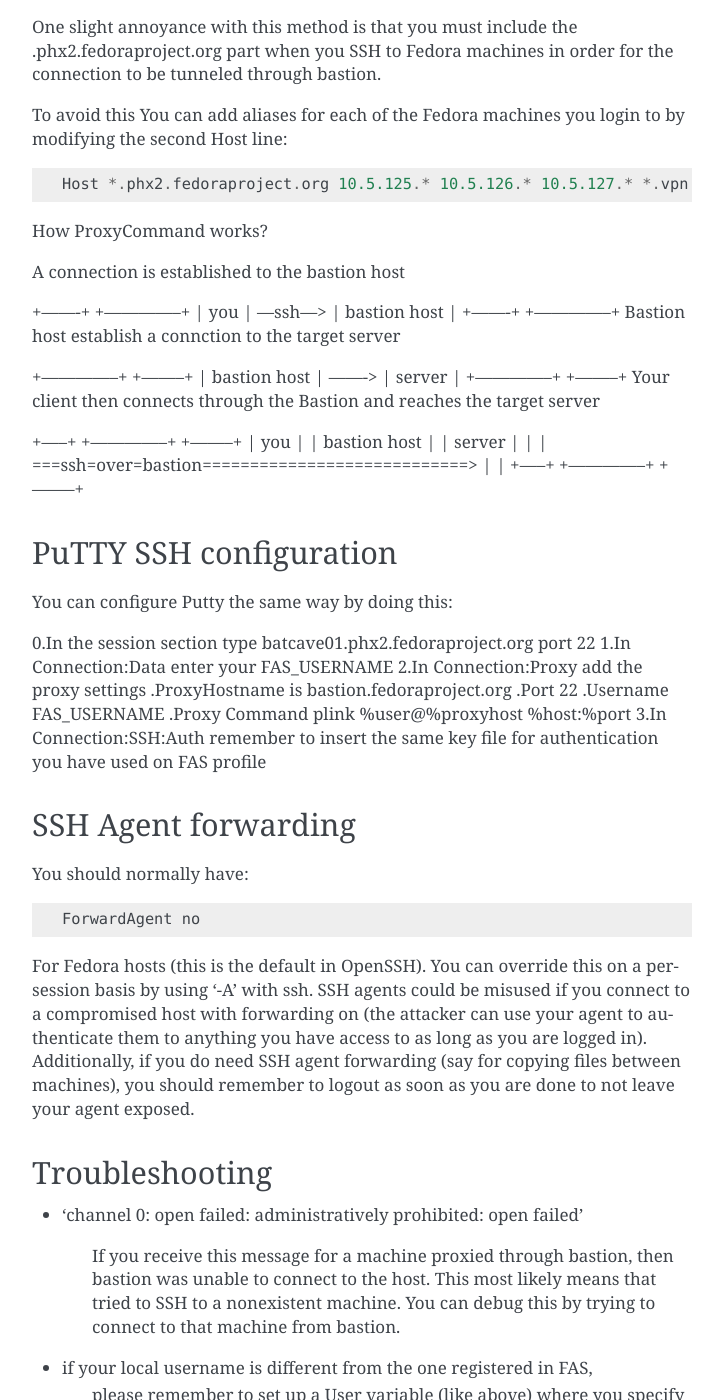
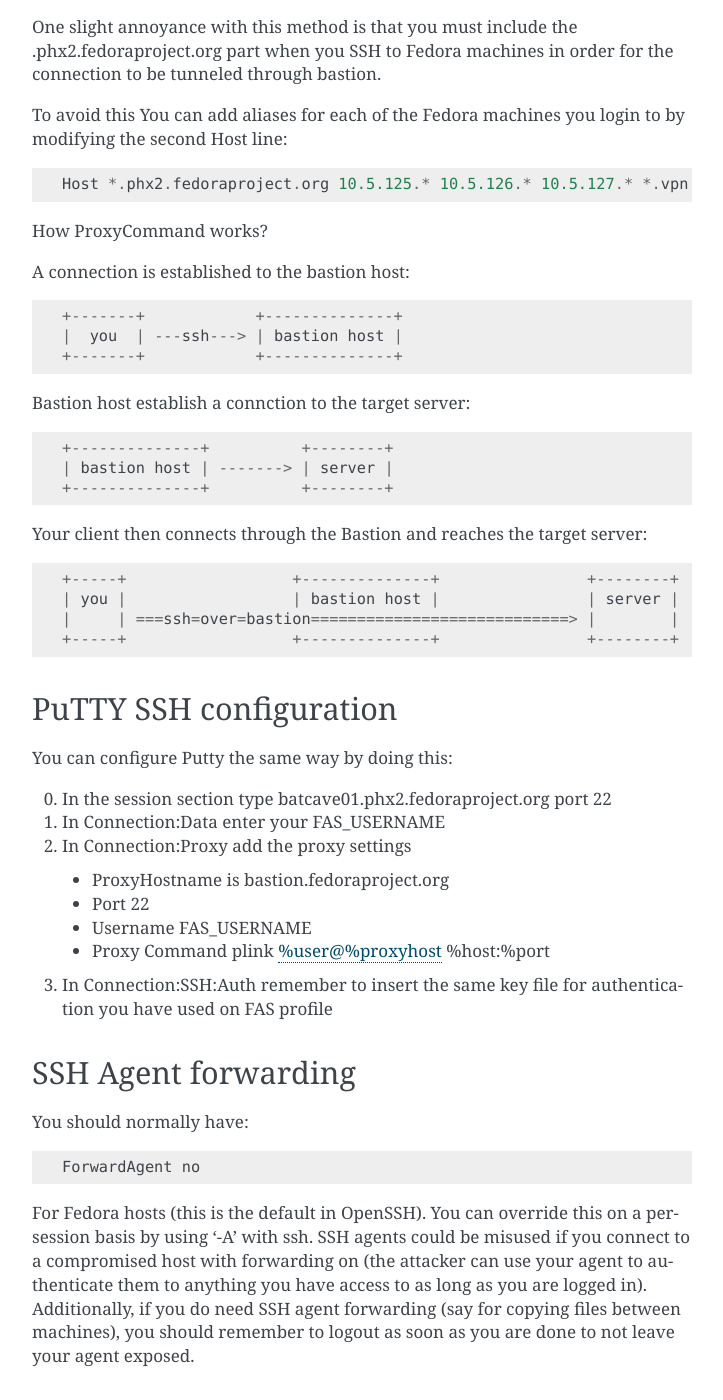
Before and after one commit to FrostyX/infra-docs, a Sphinx documentation site: the page built from docs/sysadmin-guide/sops/sshaccess.rst, in a window 1280 px wide and 1400 px high, scrolled down 1454 px. Shown: the whole window, without its empty margins (388-1111 px from the left). Built offline with Sphinx 7.4.7, drawn with Linux system fonts in a browser that asks for light colours.

Commit message:
This commit fix the formatting of the ssh access
Signed-off-by: Clement Verna <cverna@tutanota.com>

```diff
--- a/docs/sysadmin-guide/sops/sshaccess.rst
+++ b/docs/sysadmin-guide/sops/sshaccess.rst
@@ -75,36 +75,40 @@
 
 How ProxyCommand works?
 
-A connection is established to the bastion host
+A connection is established to the bastion host::
 
-+-------+            +--------------+
-|  you  | ---ssh---> | bastion host |
-+-------+            +--------------+
-Bastion host establish a connction to the target server
+  +-------+            +--------------+
+  |  you  | ---ssh---> | bastion host |
+  +-------+            +--------------+
 
-+--------------+          +--------+
-| bastion host | -------> | server |
-+--------------+          +--------+
-Your client then connects through the Bastion and reaches the target server
+Bastion host establish a connction to the target server::
 
-+-----+                  +--------------+                +--------+
-| you |                  | bastion host |                | server |
-|     | ===ssh=over=bastion============================> |        |
-+-----+                  +--------------+                +--------+
+  +--------------+          +--------+
+  | bastion host | -------> | server |
+  +--------------+          +--------+
+
+Your client then connects through the Bastion and reaches the target server::
+
+  +-----+                  +--------------+                +--------+
+  | you |                  | bastion host |                | server |
+  |     | ===ssh=over=bastion============================> |        |
+  +-----+                  +--------------+                +--------+
 
 PuTTY SSH configuration
 =======================
 
 You can configure Putty the same way by doing this:
 
-0.In the session section type batcave01.phx2.fedoraproject.org port 22
-1.In Connection:Data enter your FAS_USERNAME
-2.In Connection:Proxy add the proxy settings
-.ProxyHostname is bastion.fedoraproject.org
-.Port 22
-.Username FAS_USERNAME
-.Proxy Command plink %user@%proxyhost %host:%port
-3.In Connection:SSH:Auth remember to insert the same key file for authentication you have used on FAS profile
+0. In the session section type batcave01.phx2.fedoraproject.org port 22
+1. In Connection:Data enter your FAS_USERNAME
+2. In Connection:Proxy add the proxy settings
+
+  * ProxyHostname is bastion.fedoraproject.org
+  * Port 22
+  * Username FAS_USERNAME
+  * Proxy Command plink %user@%proxyhost %host:%port
+
+3. In Connection:SSH:Auth remember to insert the same key file for authentication you have used on FAS profile
 
 SSH Agent forwarding
 ====================
```
